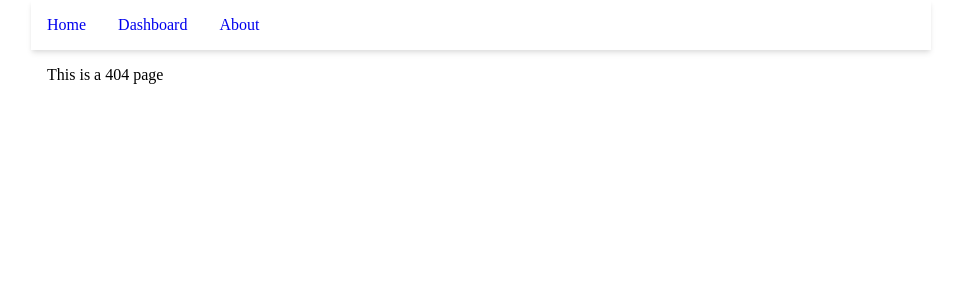
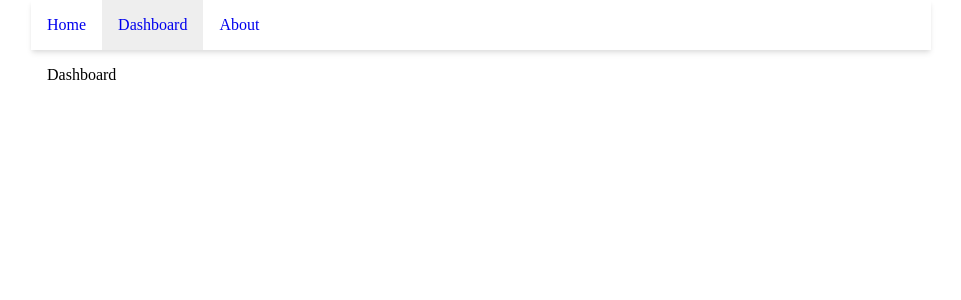
Before and after one commit to collegewap/react-router-tutorial, a React (Create React App) app: page /dashboard in a window 1280 px wide. Before the commit this address had no page. Shown: the top 300 px of the page, without its empty margins (159-1120 px from the left). Built offline with nearby package versions, Linux system fonts and the light colour scheme.

Commit message:
Active Class Name

```diff
--- a/src/App.js
+++ b/src/App.js
@@ -1,5 +1,6 @@
 import React from "react";
-import { Routes, Route, Link } from "react-router-dom";
+import { Routes, Route, NavLink as Link } from "react-router-dom";
+import Dashboard from "./Dashboard";
 
 function App() {
   return (
@@ -7,13 +8,19 @@
       <nav>
         <ul>
           <li>
-            <Link to="/">Home</Link>
+            <Link to="/" activeClassName="active" end>
+              Home
+            </Link>
           </li>
           <li>
-            <Link to="dashboard">Dashboard</Link>
+            <Link to="dashboard" activeClassName="active">
+              Dashboard
+            </Link>
           </li>
           <li>
-            <Link to="about">About</Link>
+            <Link to="about" activeClassName="active">
+              About
+            </Link>
           </li>
         </ul>
       </nav>
@@ -21,6 +28,7 @@
         <Routes>
           <Route path="/" element={<Home />}></Route>
           <Route path="about" element={<About />}></Route>
+          <Route path="dashboard" element={<Dashboard />}></Route>
           <Route path="*" element={<NotFound />}></Route>
         </Routes>
       </div>
--- /dev/null
+++ b/src/Dashboard.js
@@ -0,0 +1,7 @@
+import React from "react";
+
+const Dashboard = () => {
+  return <div>Dashboard</div>;
+};
+
+export default Dashboard;
--- a/src/index.css
+++ b/src/index.css
@@ -11,13 +11,15 @@
     0 2px 4px -1px rgba(0, 0, 0, 0.06);
 }
 
-nav ul li {
-  padding: 1rem;
-}
-
 nav a {
   text-decoration: none;
+  display: inline-block;
+  padding: 1rem;
 }
 .main {
   padding: 1rem;
 }
+
+nav a.active {
+  background-color: #eee;
+}
```
